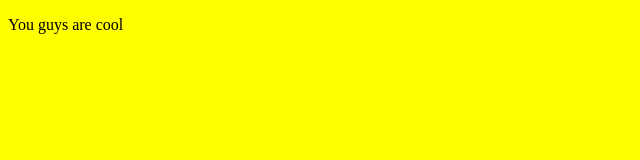
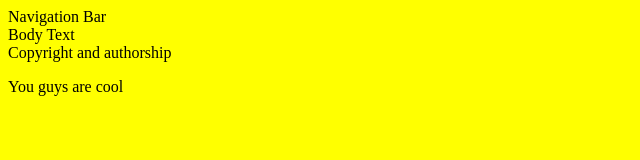
Before and after one commit to SidnamNicholas/Sidnam-3M, a plain HTML site: page index.html in a window 1280 px wide. Shown: the whole page, without its empty margins (0-640 px from the left). Drawn offline with Linux system fonts and the light colour scheme.

Commit message:
Update index.html

```diff
--- a/index.html
+++ b/index.html
@@ -7,6 +7,16 @@
 		  </title>
 	  </head>
 	  <body bgcolor="Yellow">
+	  <NAV>
+	  Navigation Bar
+	  </NAV>
+	  <MAIN>
+	  Body Text
+	  </MAIN>
+	  <FOOTER>
+	  Copyright and authorship
+	  </FOOTER>
+
 	      <p>
 		      You guys are cool
 		  </p>
```
